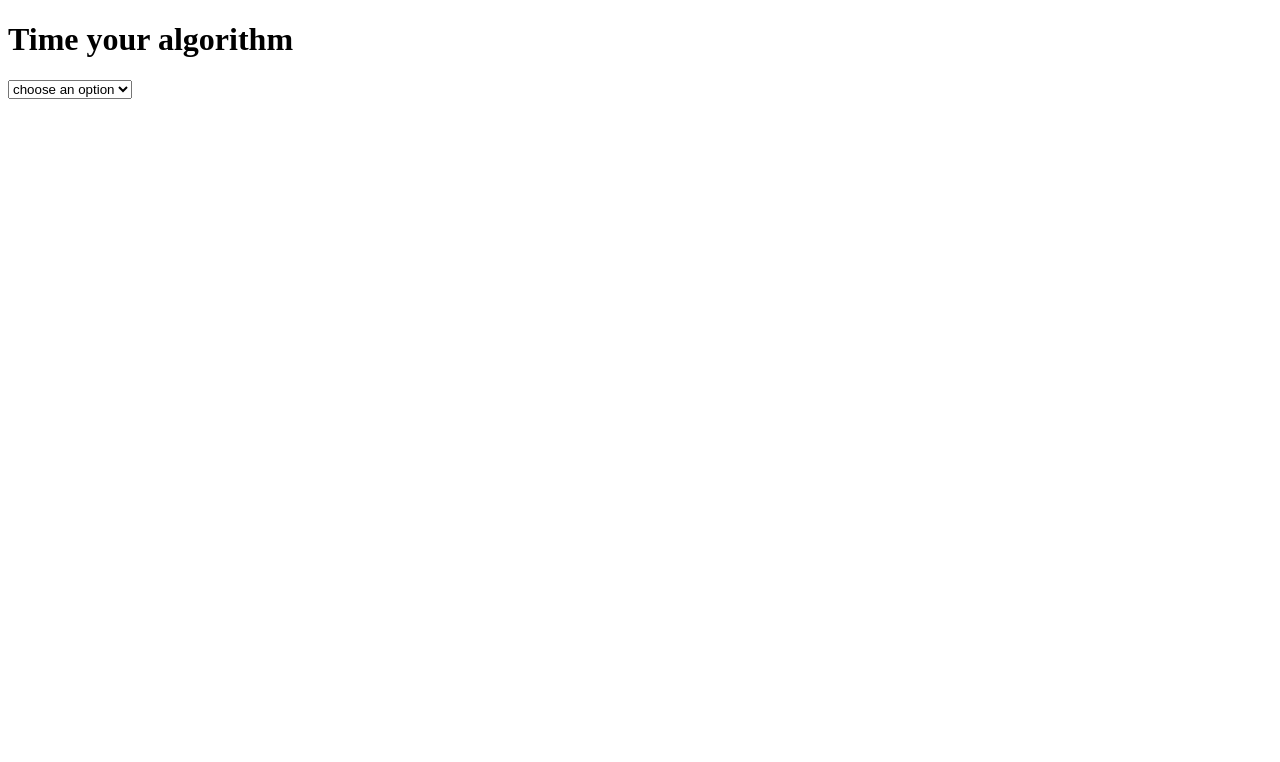
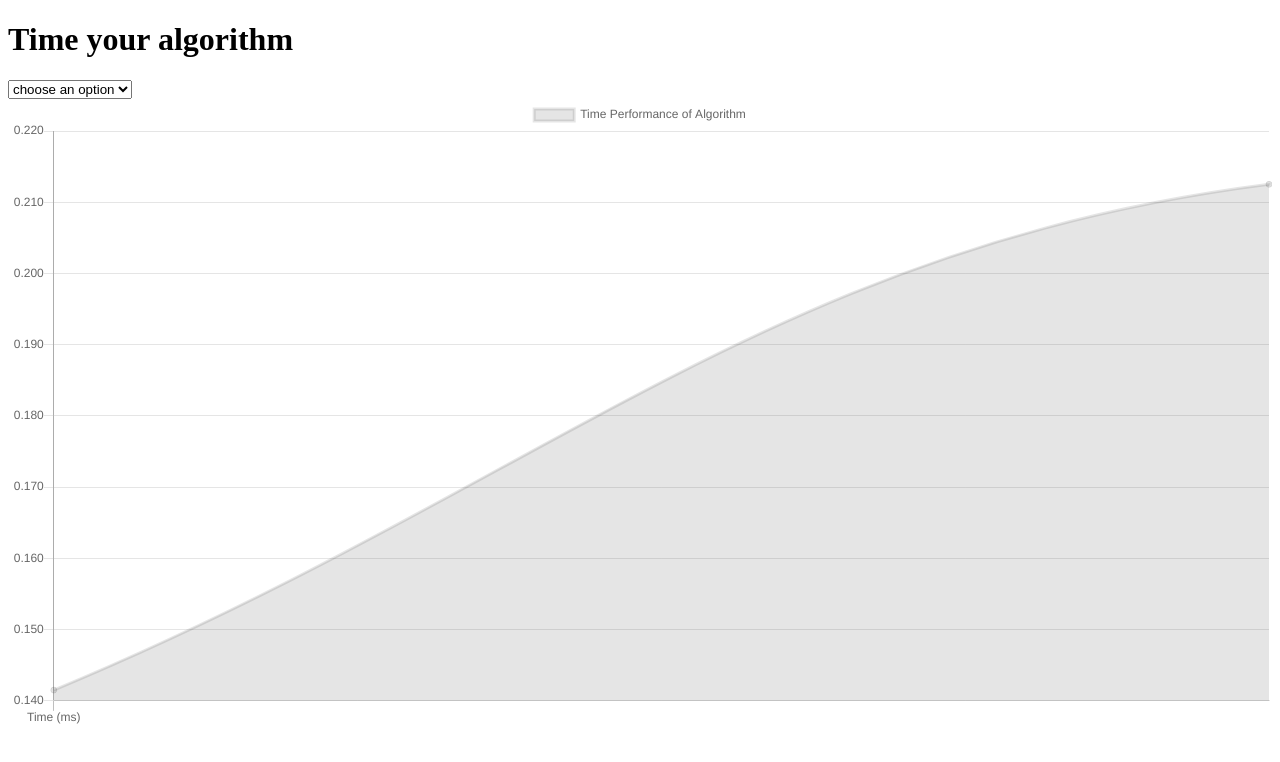
Before and after one commit to naeglinghaff/algorithm_timer, a website: page public/base.html in a window 1280 px wide. Drawn offline with nearby package versions, Linux system fonts and the light colour scheme.

Commit message:
Added standard line chart with dummy data from chart.js

```diff
--- a/public/base.html
+++ b/public/base.html
@@ -3,6 +3,7 @@
   <head>
     <meta charset="utf-8">
     <title>Algorithm Timer</title>
+    <script src="https://cdn.jsdelivr.net/npm/chart.js@2.9.3/dist/Chart.min.js"></script>
   </head>
   <body>
     <h1> Time your algorithm </h1>
@@ -11,6 +12,21 @@
       <option value="sort">sort</option>
       <option value="reverse">reverse</option>
     </select>
+    <canvas id="chart" width="500" height"500"></chart>
+    <script>
+    var ctx = document.getElementById('chart').getContext('2d');
+    var myLineChart = new Chart(ctx, {
+      type: 'line',
+      data: {
+        labels: ['Time (ms)'],
+        datasets: [{
+          label: 'Time Performance of Algorithm',
+          data: [0.14150702953338623, 0.21251404285430908, 0.1848440170288086 ]
+        }]
+      },
+    });
+  </script>
+
   </body>
   <footer>
     <script src="./apiHandler.js"></script>
```
